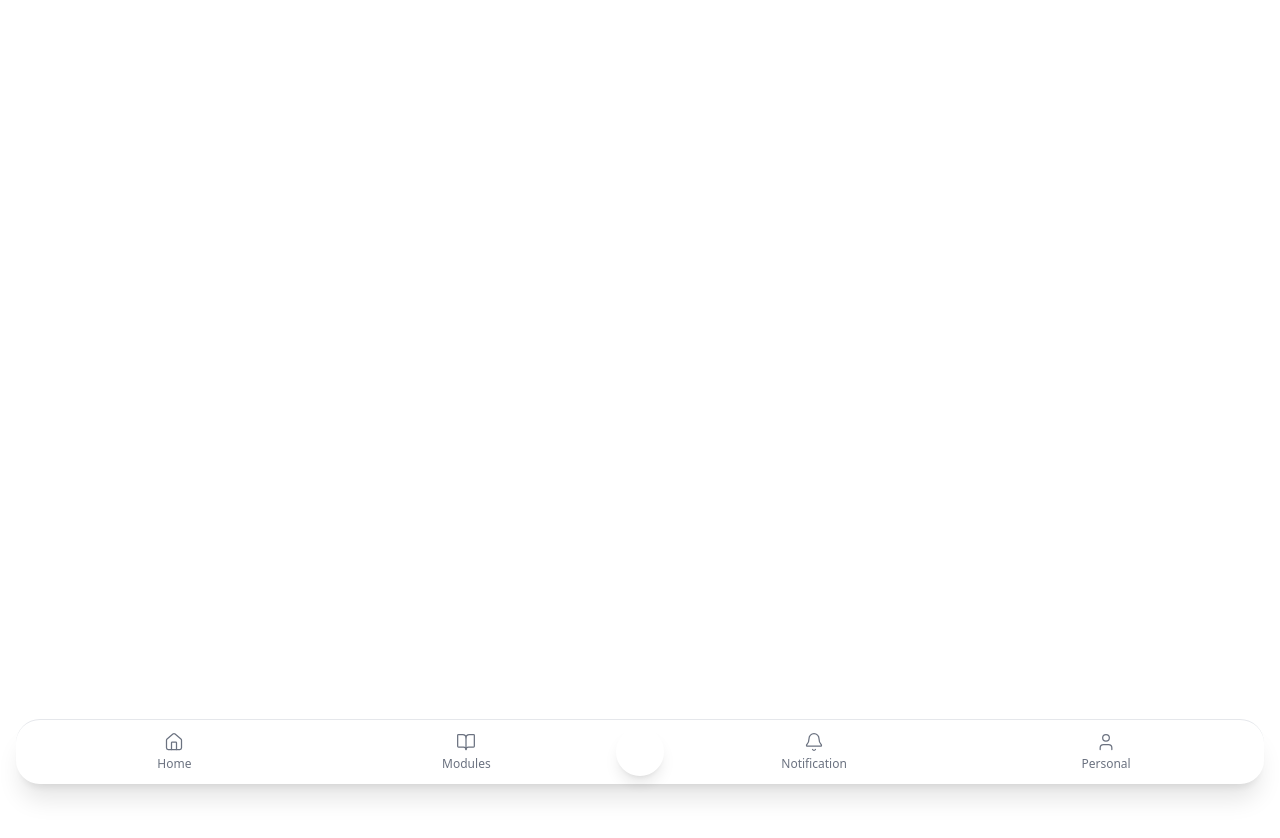
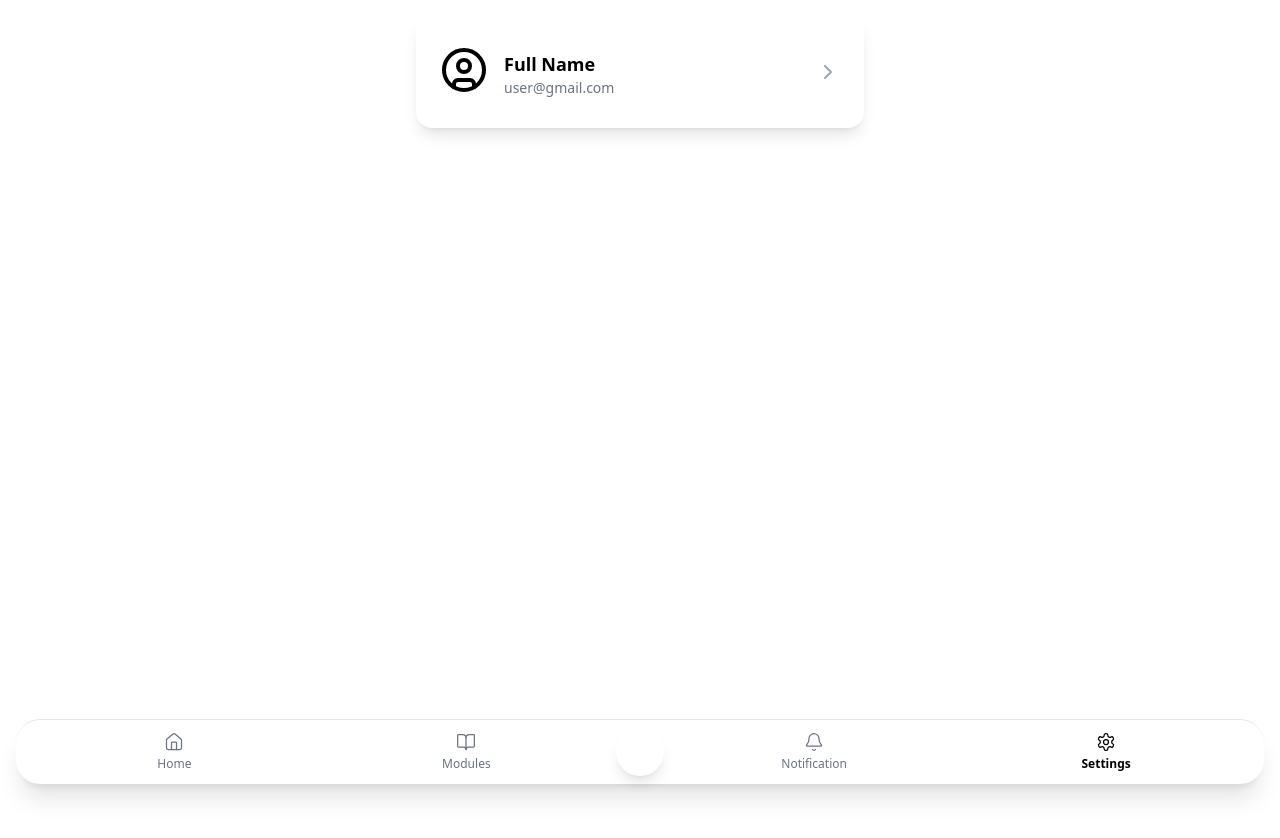
Before and after one commit to tortangChris/EduAR-IL, a React (Vite) app: page /settings in a window 1280 px wide. Shown: the top 838 px of the page. Before the commit the page ends 800 px from the top, so only its background shows below. Built offline with nearby package versions, Linux system fonts and the light colour scheme.

Commit message:
add personal nav settings

```diff
--- a/src/components/BottomNav.jsx
+++ b/src/components/BottomNav.jsx
@@ -1,12 +1,12 @@
 import { NavLink } from "react-router-dom";
-import { Home, BookOpen, Camera, User, Bell } from "lucide-react"; // Imported Bell icon for notifications
+import { Home, BookOpen, Camera, Bell, Settings } from "lucide-react"; // Imported Bell icon for notifications
 
 const BottomNav = () => {
   const navItems = [
     { to: "/", label: "Home", icon: Home },
     { to: "/modules", label: "Modules", icon: BookOpen },
     { to: "/notification", label: "Notification", icon: Bell },
-    { to: "/personal", label: "Personal", icon: User },
+    { to: "/settings", label: "Settings", icon: Settings },
   ];
 
   return (
--- /dev/null
+++ b/src/components/SettingsPersonalNav.jsx
@@ -0,0 +1,21 @@
+import { UserCircleIcon, ChevronRight } from "lucide-react";
+import React from "react";
+
+const SettingsPersonalNav = () => {
+  return (
+    <div className="sticky top-0 z-10">
+      <div className="bg-base-200 rounded-2xl shadow-lg h-28 px-6 flex justify-between items-center max-w-md mx-auto">
+        <div className="flex items-start gap-4">
+          <UserCircleIcon className="w-12 h-12 text-primary" />
+          <div className="mt-1">
+            <h2 className="text-lg font-semibold">Full Name</h2>
+            <p className="text-sm text-gray-500">user@gmail.com</p>
+          </div>
+        </div>
+        <ChevronRight className="w-6 h-6 text-gray-400" />
+      </div>
+    </div>
+  );
+};
+
+export default SettingsPersonalNav;
--- a/src/pages/Settings.jsx
+++ b/src/pages/Settings.jsx
@@ -1,7 +1,12 @@
 import React from "react";
+import SettingsPersonalNav from "../components/SettingsPersonalNav";
 
 const Settings = () => {
-  return <div></div>;
+  return (
+    <div className="h-screen p-4 bg-base-100 space-y-4">
+      <SettingsPersonalNav />
+    </div>
+  );
 };
 
 export default Settings;
```
